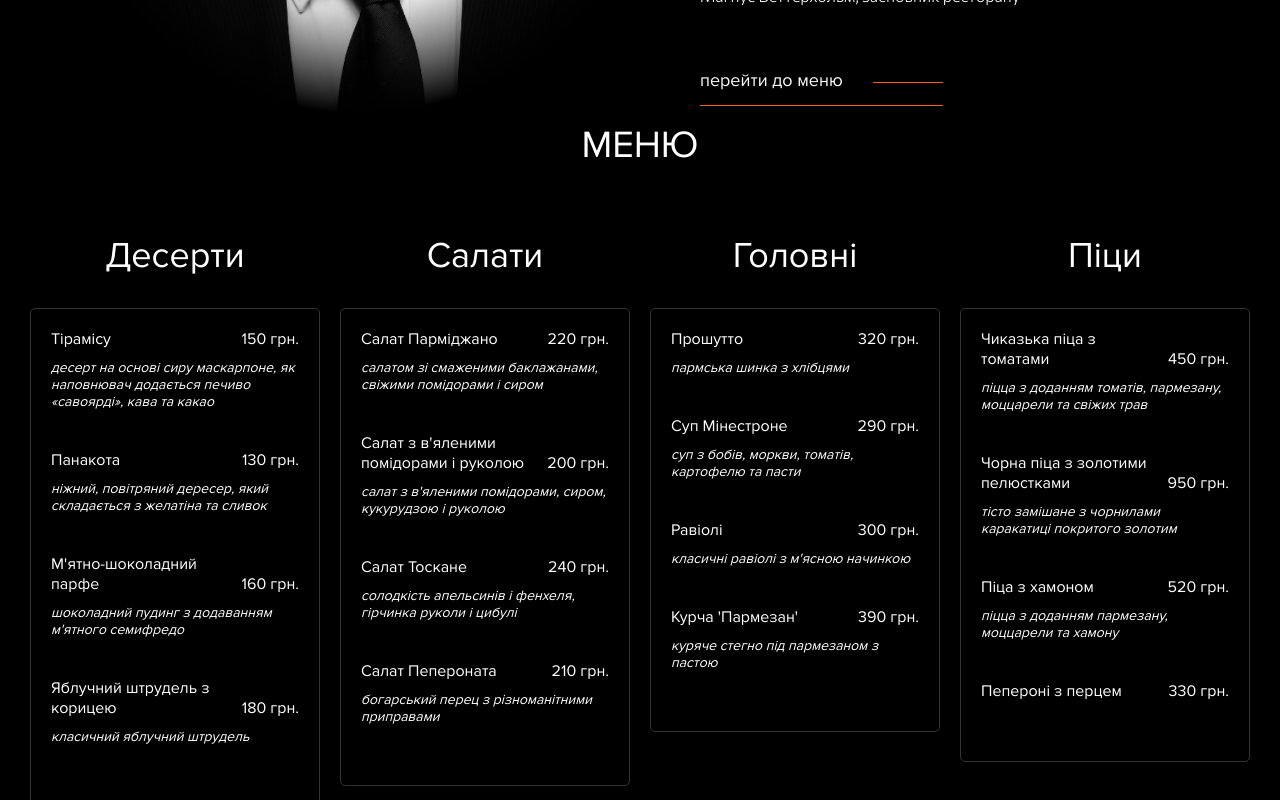
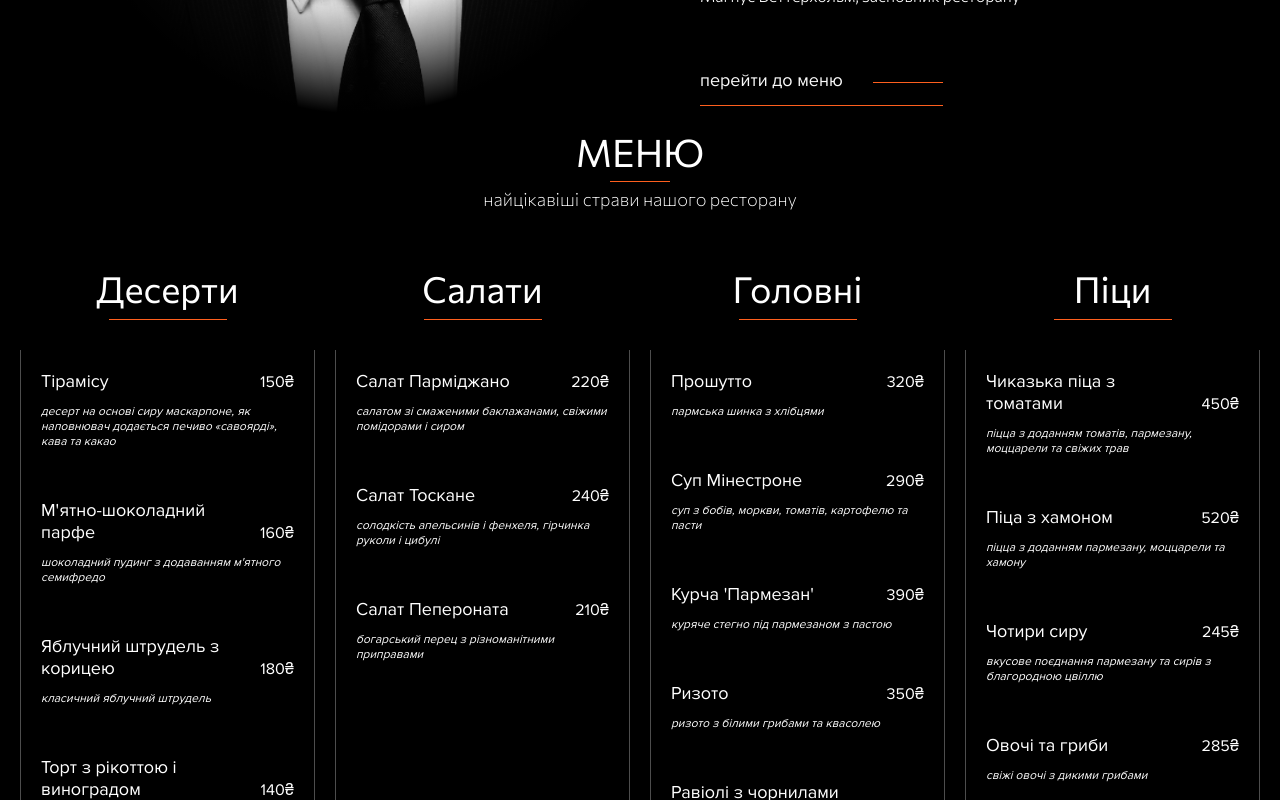
Before and after one commit to vakhno/Food-Store, a React (Create React App) app: page / in a window 1280 px wide. Shown: the part 1700-2500 px from the top of the page. Built offline with nearby package versions, Linux system fonts and the light colour scheme; data requests are answered from the project's data file.

Commit message:
Pre-last changes of main menu component

```diff
--- a/public/db.json
+++ b/public/db.json
@@ -108,7 +108,8 @@
 				{
 					"name": "Тірамісу",
 					"description": "десерт на основі сиру маскарпоне, як наповнювач додається печиво «савоярді», кава та какао",
-					"price": 150
+					"price": 150,
+					"type": "popular"
 				},
 				{
 					"name": "Панакота",
@@ -118,17 +119,20 @@
 				{
 					"name": "М'ятно-шоколадний парфе",
 					"description": "шоколадний пудинг з додаванням м'ятного семифредо",
-					"price": 160
+					"price": 160,
+					"type": "popular"
 				},
 				{
 					"name": "Яблучний штрудель з корицею",
 					"description": "класичний яблучний штрудель",
-					"price": 180
+					"price": 180,
+					"type": "popular"
 				},
 				{
 					"name": "Торт з рікоттою і виноградом",
 					"description": "чизкейк з додаванням шоколаду та винограду",
-					"price": 140
+					"price": 140,
+					"type": "popular"
 				}
 			]
 		},
@@ -138,7 +142,8 @@
 				{
 					"name": "Cалат Парміджано",
 					"description": "салатом зі смаженими баклажанами, свіжими помідорами і сиром",
-					"price": 220
+					"price": 220,
+					"type": "popular"
 				},
 				{
 					"name": "Салат з в'яленими помідорами і руколою",
@@ -148,12 +153,14 @@
 				{
 					"name": "Cалат Тоскане",
 					"description": "солодкість апельсинів і фенхеля, гірчинка руколи і цибулі",
-					"price": 240
+					"price": 240,
+					"type": "popular"
 				},
 				{
 					"name": "Cалат Пепероната",
 					"description": "богарський перец з різноманітними приправами",
-					"price": 210
+					"price": 210,
+					"type": "popular"
 				},
 				{
 					"name": "Cалат Капрезе",
@@ -173,12 +180,14 @@
 				{
 					"name": "Прошутто",
 					"description": "пармська шинка з хлібцями",
-					"price": 320
+					"price": 320,
+					"type": "popular"
 				},
 				{
 					"name": "Суп Мінестроне",
 					"description": "суп з бобів, моркви, томатів, картофелю та пасти",
-					"price": 290
+					"price": 290,
+					"type": "popular"
 				},
 				{
 					"name": "Равіолі",
@@ -188,17 +197,20 @@
 				{
 					"name": "Курча 'Пармезан'",
 					"description": "куряче стегно під пармезаном з пастою",
-					"price": 390
+					"price": 390,
+					"type": "popular"
 				},
 				{
 					"name": "Ризото",
 					"description": "ризото з білими грибами та квасолею",
-					"price": 350
+					"price": 350,
+					"type": "popular"
 				},
 				{
 					"name": "Равіолі з чорнилами каракатиці",
 					"description": "класичні равіолі з доданням чорнил каракатиці",
-					"price": 350
+					"price": 350,
+					"type": "popular"
 				},
 				{
 					"name": "Лазанья",
@@ -218,7 +230,8 @@
 				{
 					"name": "Чиказька піца з томатами",
 					"description": "піцца з доданням томатів, пармезану, моццарели та свіжих трав",
-					"price": 450
+					"price": 450,
+					"type": "popular"
 				},
 				{
 					"name": "Чорна піца з золотими пелюстками",
@@ -228,7 +241,8 @@
 				{
 					"name": "Піца з хамоном",
 					"description": "піцца з доданням пармезану, моццарели та хамону",
-					"price": 520
+					"price": 520,
+					"type": "popular"
 				},
 				{
 					"name": "Пепероні з перцем",
@@ -237,8 +251,9 @@
 				},
 				{
 					"name": "Чотири сиру",
-					"description": "",
-					"price": 245
+					"description": "вкусове поєднання пармезану та сирів з благородною цвіллю",
+					"price": 245,
+					"type": "popular"
 				},
 				{
 					"name": "Курча барбекю",
@@ -267,7 +282,7 @@
 				},
 				{
 					"name": "Маргарита",
-					"description": "",
+					"description": "нестаріюча класика",
 					"price": 390
 				},
 				{
@@ -277,8 +292,9 @@
 				},
 				{
 					"name": "Овочі та гриби",
-					"description": "",
-					"price": 285
+					"description": "свіжі овочі з дикими грибами",
+					"price": 285,
+					"type": "popular"
 				}
 			]
 		},
--- a/src/pages/Main/Main.js
+++ b/src/pages/Main/Main.js
@@ -20,6 +20,7 @@ import Chef from '../../images/chef.png'
 import {useSelector, useDispatch} from 'react-redux'
 import {fetchMainMenuDishes} from '../../redux/actions/dishesRequest'
 
+import {DishesButton} from '../../components'
 
 SwiperCore.use([Navigation, Pagination, EffectFade, Autoplay])
 
@@ -117,7 +118,9 @@ function Main() {
 
 		<div className="menu">
 			<div className="menu__wrapper">
+
 				<div className="menu__title">МЕНЮ</div>
+				<div className="menu__subtitle">найцікавіші страви нашого ресторану</div>
 				<div className="menu__categories">
 					{
 						menuDishes.slice(0, 4).map( (elem, index) => {
@@ -125,11 +128,11 @@ function Main() {
 								<div className="menu__category-title">{elem.title}</div>
 								<div className="menu__category-items">
 
-									{elem.dishes.slice(0, 4).map( elem => {
+									{elem.dishes.filter( (elem) => elem.type === 'popular').map( elem => {
 										return <div className="menu__category-item">
 											<div className="menu__category-item-info">
 												<div className="menu__category-item-name">{elem.name}</div>
-												<div className="menu__category-item-price">{elem.price} грн.</div>
+												<div className="menu__category-item-price">{elem.price}₴</div>
 											</div>
 											<div className="menu__category-item-description">{elem.description}</div>
 										</div>
@@ -142,8 +145,13 @@ function Main() {
 					}
 
 				</div>
+				<DishesButton className="menu__button button--cart">
+					перейти до повного меню
+				</DishesButton>
 			</div>
 		</div>
+
+
 
 
 <div style={{paddingTop:'160px'}}>Lorem ipsum dolor, sit amet consectetur adipisicing elit. Fuga, cupiditate at vitae molestiae doloribus quidem. Commodi est impedit ipsa ratione non magni, ab, at illo fugiat neque aut repudiandae mollitia?
--- a/src/pages/Main/Main.sass
+++ b/src/pages/Main/Main.sass
@@ -239,42 +239,75 @@
 		text-align: center
 		padding: 0 20px
 	&__title
+		font-family: Commissioner
+		position: relative
 		color: white
 		font-size: 38px
+		margin-bottom: 6px
+		line-height: 60px
+		&::after
+			content: ''
+			position: absolute
+			bottom: 0
+			right: 50%
+			transform: translateX(50%)
+			width: 60px
+			height: 1px
+			background-color: $orange
+	&__subtitle
+		font-family: Commissioner
+		color: white
+		font-size: 18px
+		font-weight: 200
 		margin-bottom: 56px
 	&__categories
-		// border: 1px solid white
-		padding: 10px
 		color: white
 		display: flex
 		justify-content: space-around
+		margin-bottom: 60px
 	&__category
+		display: flex
+		flex-direction: column
 		&:not(:last-of-type)
 			margin-right: 20px
-		// border: 1px solid $white
-		// padding: 10px
 	&__category-title
+		font-family: Commissioner
+		position: relative
 		font-size: 36px
 		margin-bottom: 30px
-		// text-align: left
+		padding-bottom: 10px
+		&::after
+			content: ''
+			position: absolute
+			bottom: 0
+			right: 50%
+			transform: translateX(50%)
+			width: 40%
+			height: 1px
+			background-color: $orange
 	&__category-items
-		// height: 100%
+		flex: auto
 		text-align: left
 		padding: 20px
-		border: 1px solid darken(white, 80%)
-		border-radius: 5px
+		border-left: 1px solid darken(white, 70%)
+		border-right: 1px solid darken(white, 70%)
+		border-bottom: 1px solid darken(white, 70%)
 		max-width: 320px
 	&__category-item
-		margin-bottom: 40px
+		&:not(:last-of-type)
+			margin-bottom: 50px
 	&__category-item-info
 		display: flex
 		justify-content: space-between
 		align-items: flex-end
 	&__category-item-name
+		font-size: 18px
 		margin-right: 15px
 	&__category-item-price
 		min-width: fit-content
 	&__category-item-description
 		font-style: italic
-		font-size: 14px
-		margin-top: 10px
+		font-size: 12px
+		margin-top: 12px
+	&__button
+		margin: 0 auto
```
